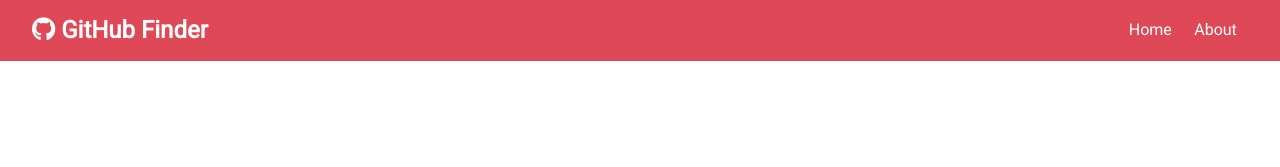
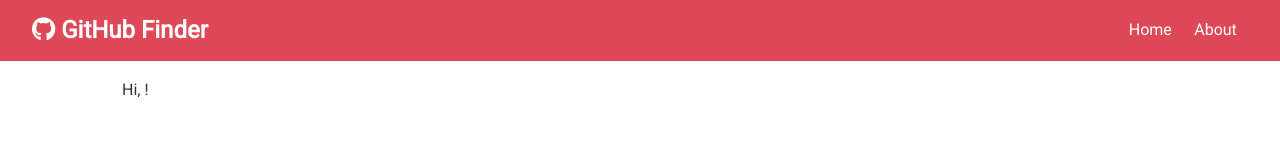
Before and after one commit to elba3184/GitHub-Finder, a React (Create React App) app: page /user/1 in a window 1280 px wide. Shown: the top 167 px of the page. Built offline with nearby package versions, Linux system fonts and the light colour scheme; no server answers.

Commit message:
Created route for single GH user to grab their profile info

```diff
--- a/src/App.js
+++ b/src/App.js
@@ -2,6 +2,7 @@
 import { BrowserRouter as Router, Switch, Route } from 'react-router-dom';
 import Navbar from './components/layout/Navbar';
 import Users from './components/users/Users';
+import User from './components/users/User';
 import Search from './components/users/Search';
 import Alert from './components/layout/Alert';
 import About from './components/pages/About';
@@ -11,6 +12,7 @@
 class App extends Component {
   state = {
     users: [],
+    user: {},
     loading: false,
     alert: null
   };
@@ -25,6 +27,16 @@
       this.setState({ users: res.data.items, loading: false });
   };
 
+  //Get single GitHub user
+  getUser = async (username) => {
+    this.setState({ loading: true });
+    const res = await axios.get(
+      `https://api.github.com/users/${username}?client_id=${process.env.GITHUB_CLIENT_ID}
+        &client_secret=${process.env.GITHUB_CLIENT_SECRET}`
+    );
+    this.setState({ user: res.data, loading: false });
+  }
+
   //Clear results
   clearUsers = () => {
     this.setState({ users: [], loading: false });
@@ -37,7 +49,7 @@
   };
 
   render() {
-    const { users, loading, alert } = this.state;
+    const { user, users, loading, alert } = this.state;
     return (
       <Router>
         <div className='App'>
@@ -60,7 +72,10 @@
                   </Fragment>
                 )}
               />
-              <Route exact path="/about" component={About}/>
+              <Route exact path="/about" component={About} />
+              <Route exact path='/user/:login' render={(props) => (
+                <User { ...props } getUser={this.getUser} user={user} loading={loading}/>
+              )} />
             </Switch>
           </div>
         </div>
--- /dev/null
+++ b/src/components/users/User.jsx
@@ -0,0 +1,35 @@
+import React, { Component } from 'react';
+
+class User extends Component {
+
+    componentDidMount() {
+        this.props.getUser(this.props.match.params.login );
+    };
+
+    render() {
+        const {
+            name,
+            avatar_url,
+            location,
+            bio,
+            blog,
+            login,
+            html_url,
+            followers,
+            following,
+            public_repos,
+            public_gists,
+            hireable
+        } = this.props.user;
+
+        const { loading } = this.props;
+
+        return (
+            <div>
+                Hi, {name}!
+            </div>
+        )
+    }
+}
+
+export default User;
--- a/src/components/users/UserItem.jsx
+++ b/src/components/users/UserItem.jsx
@@ -1,4 +1,5 @@
 import React from 'react';
+import { Link } from 'react-router-dom';
 import PropTypes from 'prop-types';
 
 const UserItem = ({ user: { login, avatar_url, html_url } }) => {
@@ -13,9 +14,9 @@
       />
       <h3>{login}</h3>
       <div>
-        <a href={html_url} className='btn btn-dark btn-small my-1'>
+        <Link to={`/user/${login}`} className='btn btn-dark btn-small my-1'>
           More
-        </a>
+        </Link>
       </div>
     </div>
   );
```
